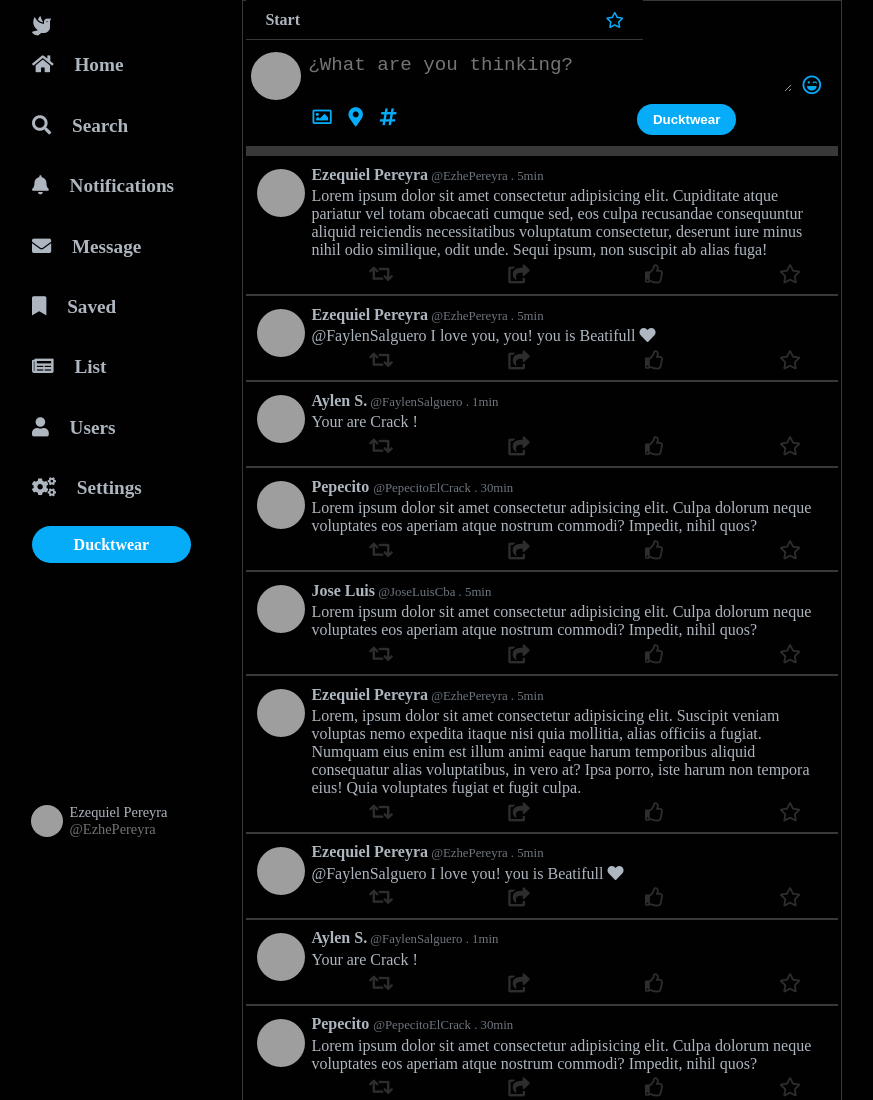
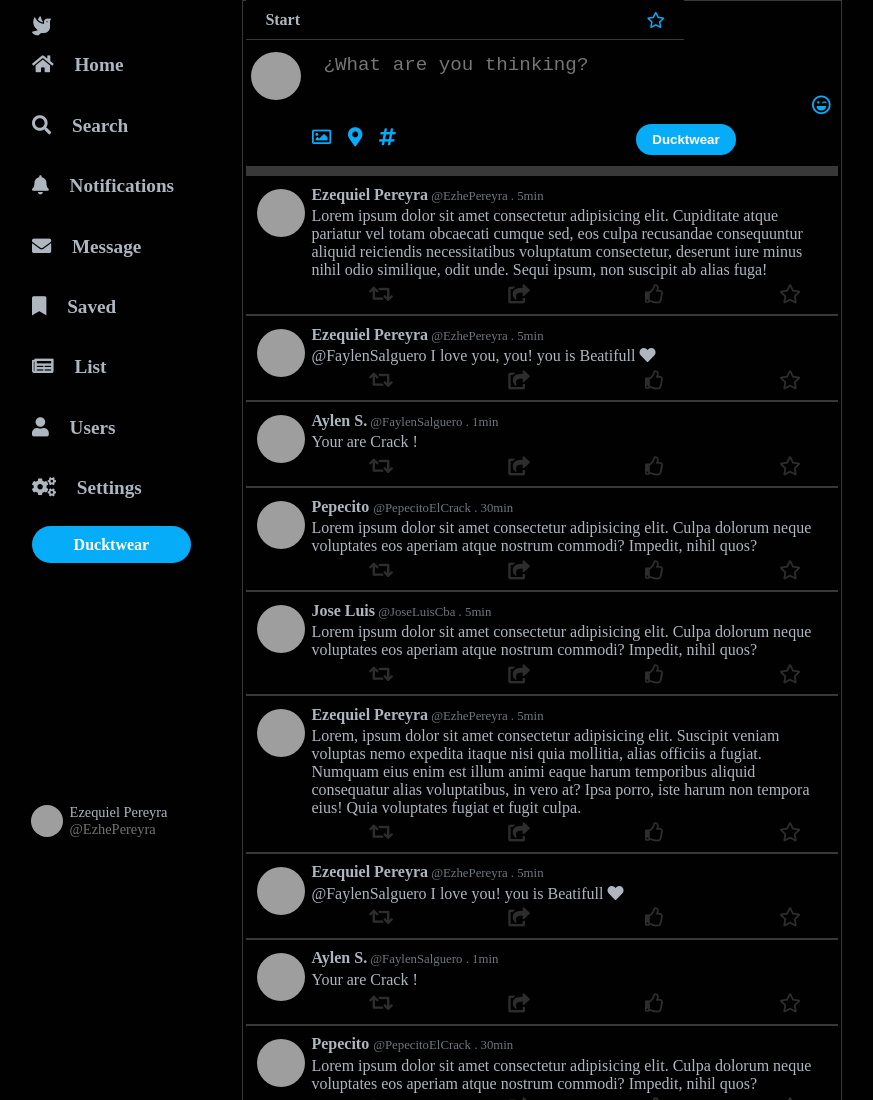
Before and after one commit to Ezequielpereyraa/Ducktweet, a website: page index.html in a window 1280 px wide. Shown: the top 1100 px of the page, without its empty margins (48-921 px from the left). Drawn offline with Linux system fonts and the light colour scheme; no server answers; grey boxes are pictures that could not be loaded.

Commit message:
Final Project

```diff
--- a/Javascript/app.js
+++ b/Javascript/app.js
@@ -11,12 +11,13 @@
       array.map((user) => {
         user;
       });
-      console.log(array);
     });
   });
 formulario.addEventListener('submit', (e) => {
   e.preventDefault();
   const textArea = document.querySelector('.tweet-write__area').value;
+  if (textArea == '') {
+  } else {
     const tweet = document.createElement('div');
     const tweetUser = document.createElement('div');
     tweetUser.className = 'tweet__user';
@@ -48,4 +49,5 @@
 
     document.querySelector('.content__tweets').prepend(tweet);
     formulario.reset();
+  }
 });
--- a/Style/style.scss
+++ b/Style/style.scss
@@ -83,6 +83,7 @@
       margin-left: 0.4rem;
       font-size: 0.9rem;
       color: #757474;
+
       span {
         color: $colorFont;
       }
@@ -105,7 +106,7 @@
     margin-top: 0;
     top: 0;
     left: 50;
-    width: 31%;
+    width: 34.2%;
     height: 2.5rem;
     padding: 1.2rem;
     border-bottom: 0.5px solid $colorBorder;
@@ -146,13 +147,17 @@
     }
 
     &__area {
-      margin: 0 auto;
+      margin-left: 1rem;
+      resize: none;
       background-color: $colorBackground;
       border: none;
       font-size: 1.2rem;
       color: white;
-      width: 486px;
-      height: 40px;
+      width: 480px;
+      height: 60px;
+      &:focus {
+        outline: 0;
+      }
     }
 
     &__boton {
--- a/index.html
+++ b/index.html
@@ -93,6 +93,7 @@
               class="tweet-write__area"
               placeholder="¿What are you thinking?"
               aria-required="true"
+              required
             ></textarea>
             <i class="tweet-write__icons far fa-laugh-wink"></i>
             <i class="tweet-write__icons far fa-image"></i>
```
Also changed, not shown: package.json (added, +23 -0 lines), Style/style.css, 2 other files. Lines whose indentation alone changed are shown as unchanged.
